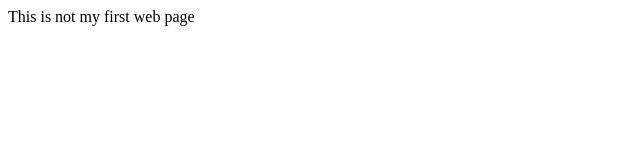
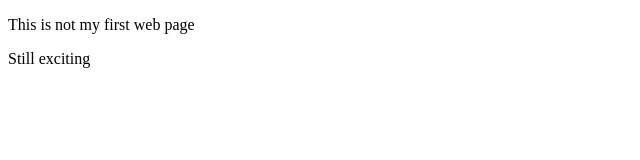
Before and after one commit to BonitaBlack/git_test, a plain HTML site: page index.html in a window 1280 px wide. Shown: the whole page, without its empty margins (0-640 px from the left). Drawn offline with Linux system fonts and the light colour scheme.

Commit message:
Adding <p> tags to the index.html file

```diff
--- a/index.html
+++ b/index.html
@@ -4,6 +4,7 @@
     <title>Not my first web page</title>
 </head>
 <body>
-    This is not my first web page
+  <p>This is not my first web page</p>
+  <p>Still exciting</p>
 </body>
 </html>
```
